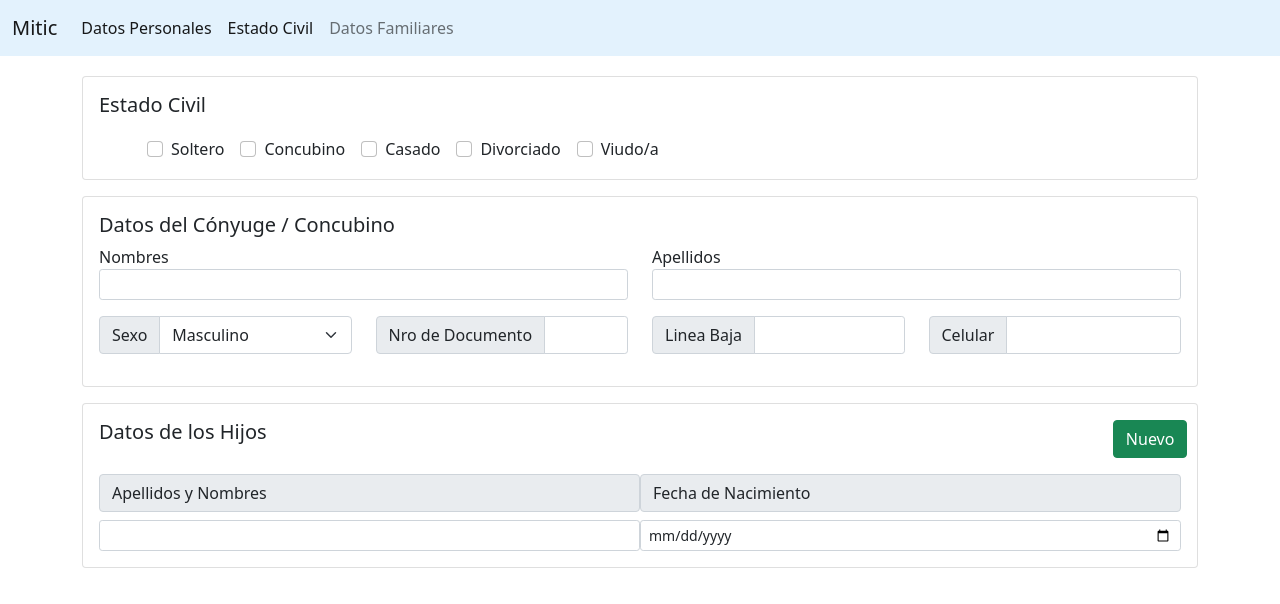
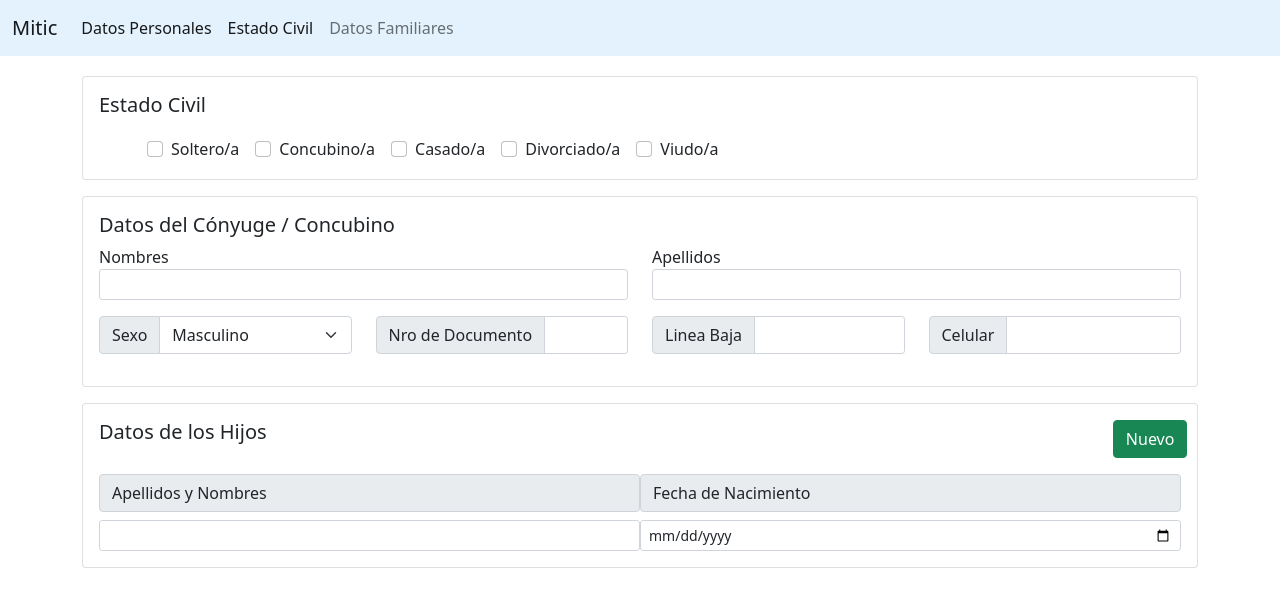
Before and after one commit to pedritogonzalez88/abmmitic, a React (Create React App) app: page /estadocivil in a window 1280 px wide. Shown: the top 604 px of the page. Built offline with nearby package versions, Linux system fonts and the light colour scheme; the HTML template or start-up script is replaced by a standard one.

Commit message:
actualizacion de componentes..

```diff
--- a/src/components/Funcionarios/DatosPersonales.js
+++ b/src/components/Funcionarios/DatosPersonales.js
@@ -48,7 +48,7 @@ export default class FuncionariosComponent extends Component {
                                     <div className="row">
                                         <div className="form-group col-sm-3">
                                             <label htmlfor="ci">Cedula de Identidad</label>
-                                            <input type="number" id="ci" name="ci" className="form-control form-control-sm" autoComplete="off" required />
+                                            <input type="text" id="ci" name="ci" className="form-control form-control-sm" autoComplete="off" required />
                                         </div>
                                         <div className="form-group col-sm-2">
                                             <label htmlfor="pasaporte">Pasaporte</label>
@@ -74,7 +74,7 @@ export default class FuncionariosComponent extends Component {
                                         </div>
                                         <div className="form-group col-sm-1">
                                             <label htmlfor="nroCasa">Numero</label>
-                                            <input type="number" id="nroCasa" name="nroCasa" className="form-control form-control-sm" autoComplete="off" required />
+                                            <input type="text" id="nroCasa" name="nroCasa" className="form-control form-control-sm" autoComplete="off" required />
                                         </div>
                                         <div className="form-group col-sm-4">
                                             <label htmlfor="calleSecundaria">Domicilio - Calle Secundaria</label>
@@ -86,7 +86,7 @@ export default class FuncionariosComponent extends Component {
                                         </div>
                                         <div className="form-group col-sm-1">
                                             <label htmlfor="piso">Piso</label>
-                                            <input type="number" id="piso" name="piso" className="form-control form-control-sm" autoComplete="off" required />
+                                            <input type="text" id="piso" name="piso" className="form-control form-control-sm" autoComplete="off" required />
                                         </div>
                                     </div>
                                     <div className="row">
@@ -131,13 +131,13 @@ export default class FuncionariosComponent extends Component {
                                         <div className="form-group col-sm-3">
                                             <div className="input-group mb-3">
                                                 <span className="input-group-text" htmlfor="linea Baja">Linea Baja</span>
-                                                <input type="number" id="lineaBaja" name="lineaBaja" className="form-control form-control-sm" />
+                                                <input type="text" id="lineaBaja" name="lineaBaja" className="form-control form-control-sm" />
                                             </div>
                                         </div>
                                         <div className="form-group col-sm-3">
                                             <div className="input-group mb-3">
                                                 <span className="input-group-text" htmlfor="movil">Celular</span>
-                                                <input type="number" id="movil" name="movil" className="form-control form-control-sm" />
+                                                <input type="text" id="movil" name="movil" className="form-control form-control-sm" />
                                             </div>
                                         </div>
                                     </div>
--- a/src/components/Funcionarios/EstadoCivil.js
+++ b/src/components/Funcionarios/EstadoCivil.js
@@ -13,19 +13,19 @@ export default class EstadoCivilComponent extends Component {
                                     <div className="form-group col-sm-10 ms-5 center">
                                         <div className="form-check form-check-inline">
                                             <input className="form-check-input" type="checkbox" id="soltero" value="soltero" />
-                                            <label htmlfor="soltero" className="form-check-label">Soltero</label>
+                                            <label htmlfor="soltero" className="form-check-label">Soltero/a</label>
                                         </div>
                                         <div className="form-check form-check-inline">
                                             <input className="form-check-input" type="checkbox" id="concubino" value="concubino" />
-                                            <label htmlfor="concubino" className="form-check-label">Concubino</label>
+                                            <label htmlfor="concubino" className="form-check-label">Concubino/a</label>
                                         </div>
                                         <div className="form-check form-check-inline">
                                             <input className="form-check-input" type="checkbox" id="casado" value="casado" />
-                                            <label htmlfor="casado" className="form-check-label">Casado</label>
+                                            <label htmlfor="casado" className="form-check-label">Casado/a</label>
                                         </div>
                                         <div className="form-check form-check-inline">
                                             <input className="form-check-input" type="checkbox" id="divorciado" value="divorciado" />
-                                            <label htmlfor="divorciado" className="form-check-label">Divorciado</label>
+                                            <label htmlfor="divorciado" className="form-check-label">Divorciado/a</label>
                                         </div>
                                         <div className="form-check form-check-inline">
                                             <input className="form-check-input" type="checkbox" id="viudo" value="viudo" />
@@ -66,20 +66,20 @@ export default class EstadoCivilComponent extends Component {
                                         </div>
                                         <div className="form-group col-sm-3">
                                             <div className="input-group mb-3">
-                                                <span className="input-group-text" htmlfor="situacionLaboral">Nro de Documento</span>
-                                                <input type="number" className="form-control form-control-sm" name="ciConcubino" id="ciConcubino" />
+                                                <span className="input-group-text" htmlfor="nroDocumento">Nro de Documento</span>
+                                                <input type="text" className="form-control form-control-sm" name="ciConcubino" id="ciConcubino" />
                                             </div>
                                         </div>
                                         <div className="form-group col-sm-3">
                                             <div className="input-group mb-3">
                                                 <span className="input-group-text" htmlfor="linea Baja">Linea Baja</span>
-                                                <input type="number" id="lineaBaja" name="lineaBaja" className="form-control form-control-sm" />
+                                                <input type="text" id="lineaBaja" name="lineaBaja" className="form-control form-control-sm" />
                                             </div>
                                         </div>
                                         <div className="form-group col-sm-3">
                                             <div className="input-group mb-3">
                                                 <span className="input-group-text" htmlfor="movil">Celular</span>
-                                                <input type="number" id="movil" name="movil" className="form-control form-control-sm" />
+                                                <input type="text" id="movil" name="movil" className="form-control form-control-sm" />
                                             </div>
                                         </div>
                                     </div>
```
